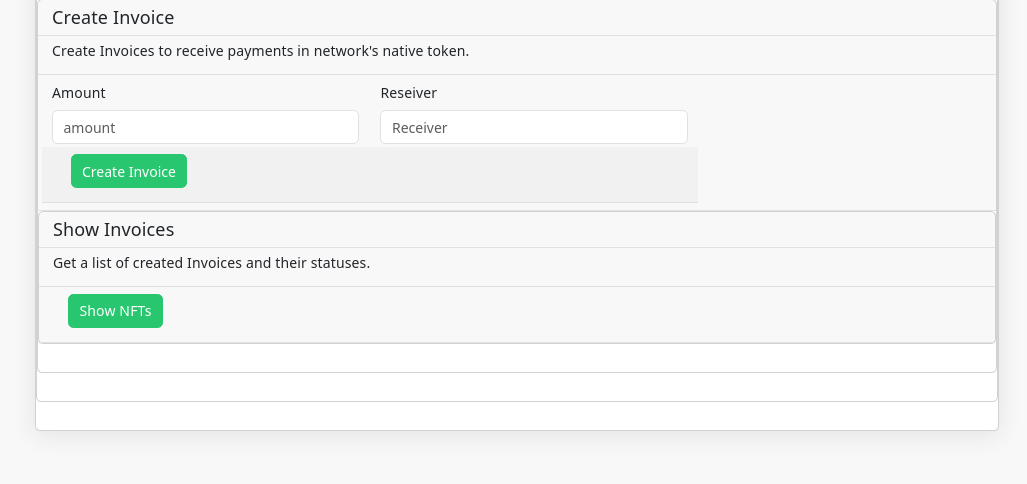
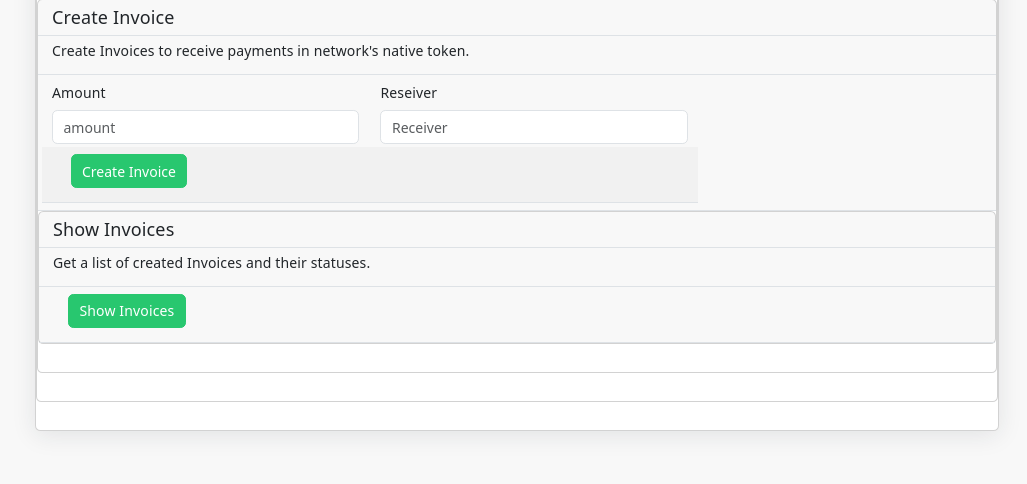
Before and after one commit to maroua199525/Thentic_Application, a Flask app: page / in a window 1280 px wide. Shown: the part 1173-1657 px from the top of the page, without its empty margins (253-1280 px from the left). Run offline with Flask 2, Linux system fonts and the light colour scheme; some libraries are stand-ins or nearby versions.

Commit message:
add docker version

```diff
--- /dev/null
+++ b/requirements.txt
@@ -0,0 +1,3 @@
+Flask==2.1.1
+requests==2.22.0
+gunicorn==20.1.0
--- a/templates/nfts.html
+++ b/templates/nfts.html
@@ -312,7 +312,7 @@
                             <div class="card-header border-bottom">
                                 <div class=" button-div col-xl-4 col-md-6 col-sm-12 mb-2">
                                     <a class="submit buttons btn btn-success" href="/getinvoice">
-                                        Show NFTs</a>
+                                        Show Invoices</a>
                                 </div>
                             </div>
                         </div>
```
Also changed, not shown: Example_1.png (added), Example_2.png (added), Example_3.png (added), 1 other file.
